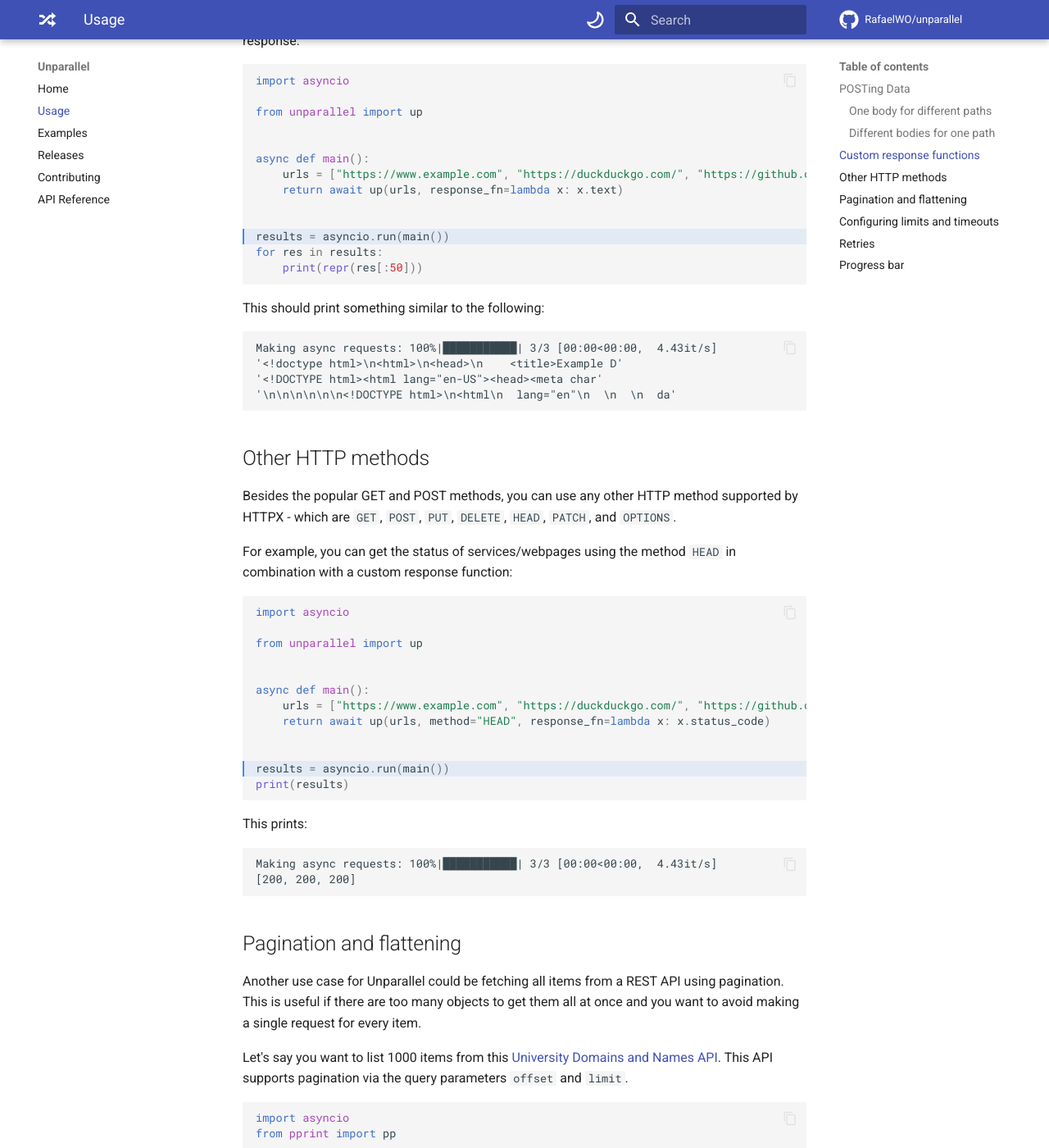
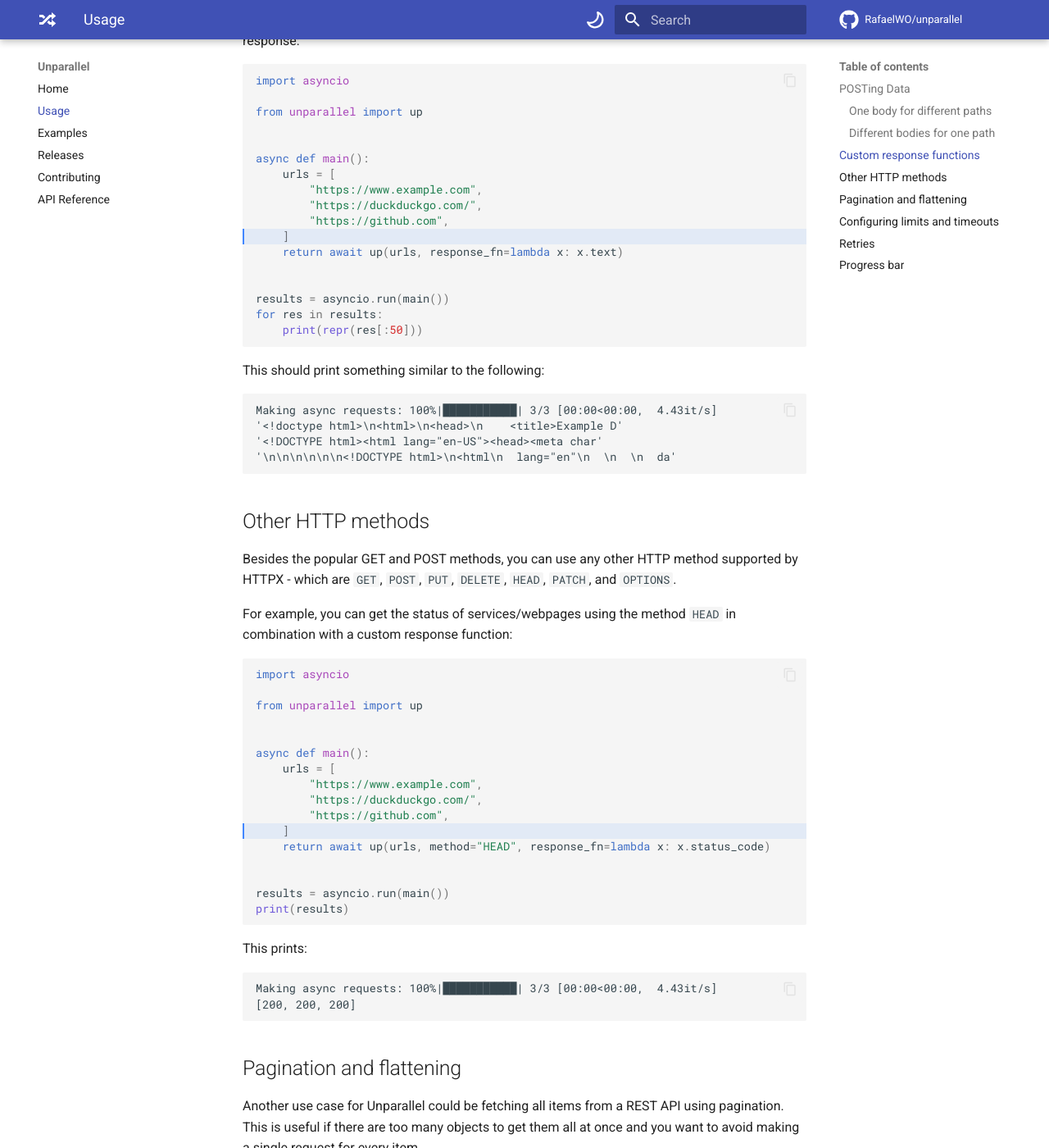
Before and after one commit to RafaelWO/unparallel, an MkDocs documentation site: the page built from docs/usage.md, in a window 1280 px wide and 1400 px high, scrolled down 2338 px. Shown: the whole window at 82% size. Built offline with MkDocs 1.6.1 and Material for MkDocs 9.7.7, drawn with Linux system fonts in a browser that asks for light colours; comment, search, counter and statistics services are not loaded; the version menu is left out.

```diff
--- a/docs/usage.md
+++ b/docs/usage.md
@@ -113,7 +113,11 @@ from unparallel import up
 
 
 async def main():
-    urls = ["https://www.example.com", "https://duckduckgo.com/", "https://github.com"]
+    urls = [
+        "https://www.example.com",
+        "https://duckduckgo.com/",
+        "https://github.com",
+    ]
     return await up(urls, response_fn=lambda x: x.text)
 
 
@@ -144,7 +148,11 @@ from unparallel import up
 
 
 async def main():
-    urls = ["https://www.example.com", "https://duckduckgo.com/", "https://github.com"]
+    urls = [
+        "https://www.example.com",
+        "https://duckduckgo.com/",
+        "https://github.com",
+    ]
     return await up(urls, method="HEAD", response_fn=lambda x: x.status_code)
 
 
```
Also changed, not shown: 1 other file.
